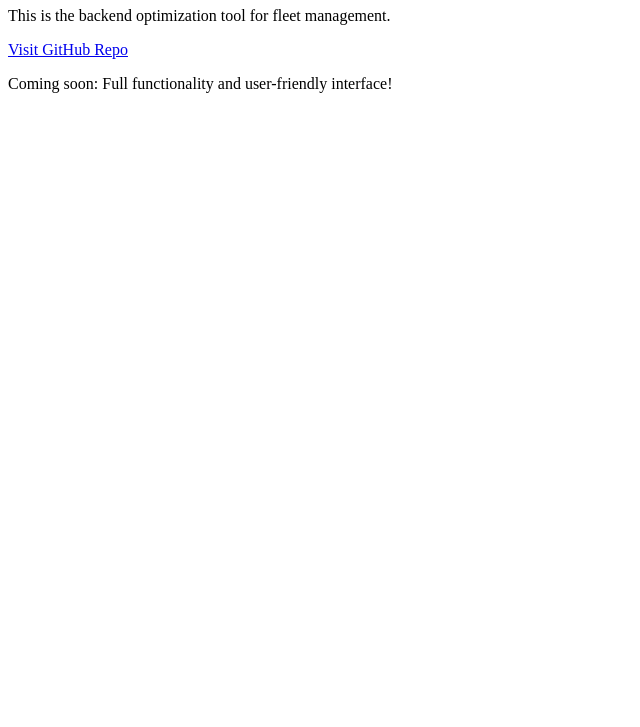
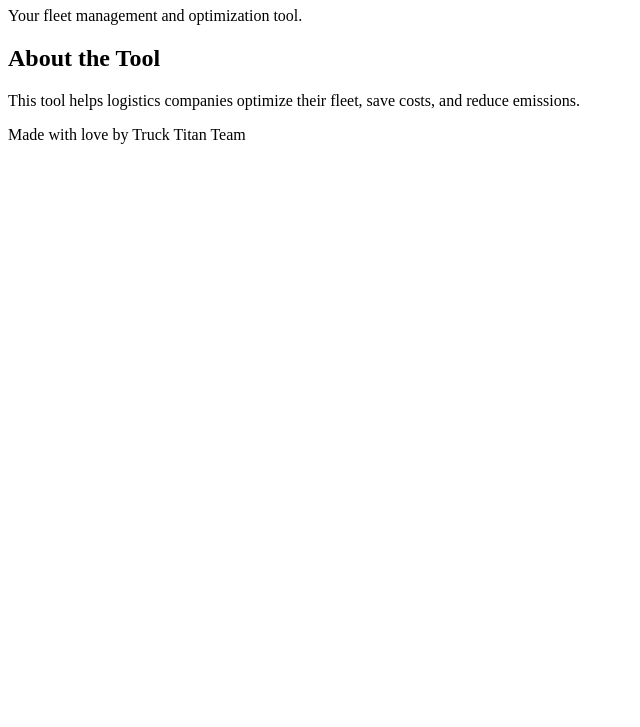
Before and after one commit to Ianvrij/truck-titan-tool, a plain HTML site: page frontend/index.html in a window 1280 px wide. Shown: the part 73-800 px from the top of the page, without its empty margins (0-640 px from the left). Drawn offline with Linux system fonts and the light colour scheme.

Commit message:
Update index.html

```diff
--- a/frontend/index.html
+++ b/frontend/index.html
@@ -4,11 +4,23 @@
     <meta charset="UTF-8">
     <meta name="viewport" content="width=device-width, initial-scale=1.0">
     <title>Truck Titan Tool</title>
+    <link rel="stylesheet" href="static/styles.css">
 </head>
 <body>
-    <h1>Welcome to Truck Titan Tool</h1>
-    <p>This is the backend optimization tool for fleet management.</p>
-    <p><a href="https://github.com/Ianvrij/truck-titan-tool">Visit GitHub Repo</a></p>
-    <p>Coming soon: Full functionality and user-friendly interface!</p>
+    <header>
+        <h1>Welcome to Truck Titan Tool</h1>
+        <p>Your fleet management and optimization tool.</p>
+    </header>
+
+    <main>
+        <h2>About the Tool</h2>
+        <p>This tool helps logistics companies optimize their fleet, save costs, and reduce emissions.</p>
+    </main>
+
+    <footer>
+        <p>Made with love by Truck Titan Team</p>
+    </footer>
+
+    <script src="static/script.js"></script>
 </body>
 </html>
```
